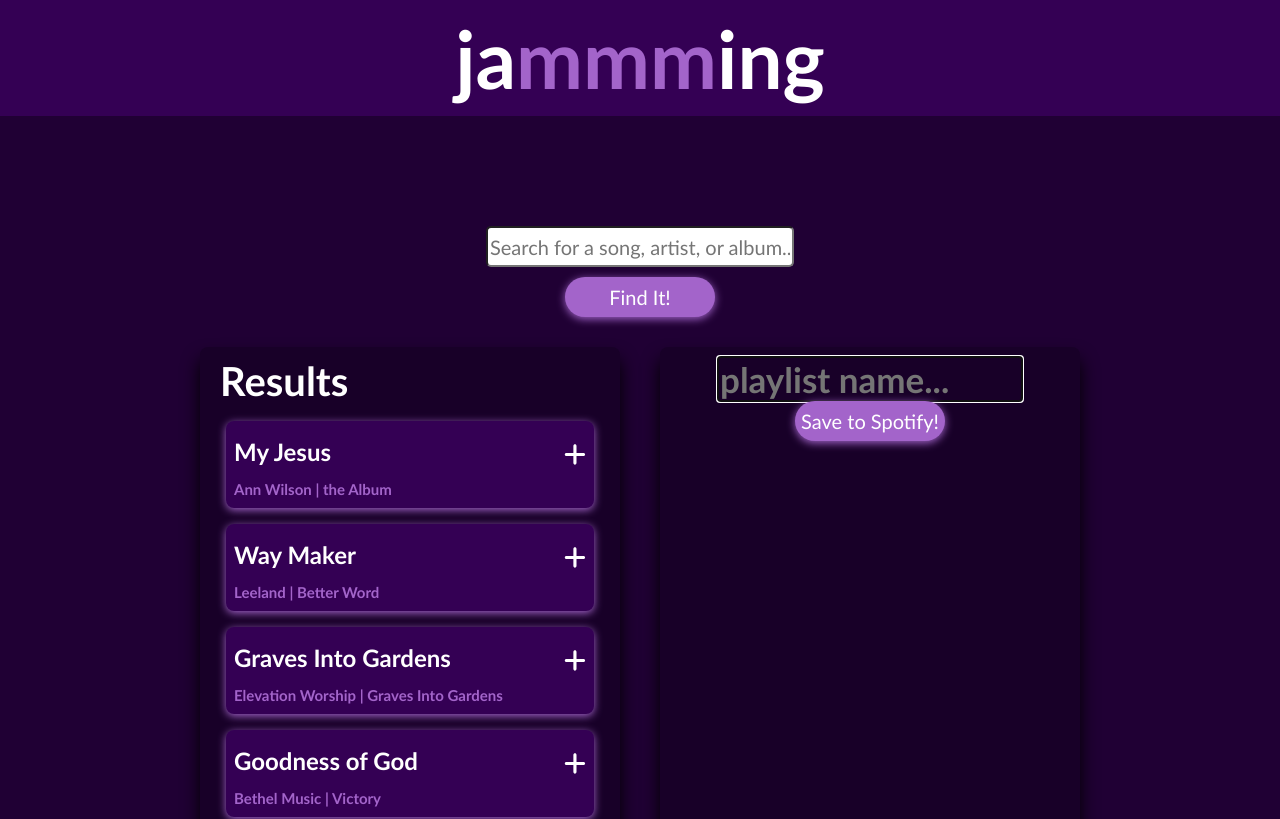
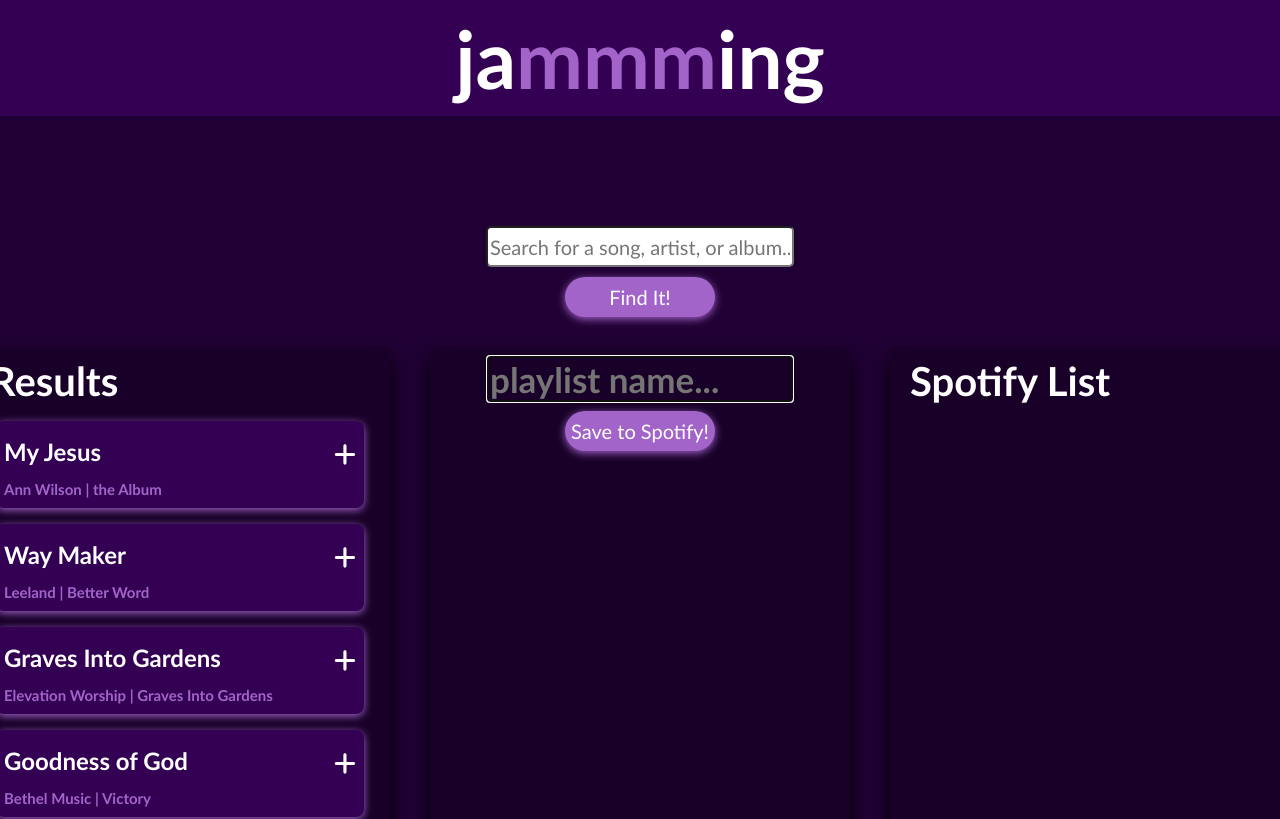
Before and after one commit to MariaRagone/jamming, a React (Create React App) app: page / in a window 1280 px wide. Shown: the top 819 px of the page. Built offline with nearby package versions, Linux system fonts and the light colour scheme.

Commit message:
WIP function for adding to spotify playlist and button

```diff
--- a/public/index.html
+++ b/public/index.html
@@ -24,7 +24,7 @@
       work correctly both with client-side routing and a non-root public URL.
       Learn how to configure a non-root public URL by running `npm run build`.
     -->
-    <title>React App</title>
+    <title>jammming!</title>
   </head>
   <body>
     <noscript>You need to enable JavaScript to run this app.</noscript>
--- a/src/Components/Home/Home.js
+++ b/src/Components/Home/Home.js
@@ -4,16 +4,10 @@ import ResultsContainer from "../ResultsContainer/ResultsContainer";
 
 const Home = ({ resultsList }) => {
   const [playList, setPlayList] = useState([]);
+  const [userSpotifyList, setUserSpotifyList] = useState([]);
 
-  const addTrackToPlayList = (trackToAdd, trackToRemove) => {
+  const addTrackToPlayList = (trackToAdd) => {
     setPlayList((playList) => {
-      if (
-        playList.some((existingTrack) => existingTrack.id === trackToAdd.id)
-      ) {
-        alert("You already added this track to the playlist.");
-        return playList;
-      }
-
       return [...playList, trackToAdd];
     });
   };
@@ -24,6 +18,12 @@ const Home = ({ resultsList }) => {
     );
   };
 
+  const addPlayListToSpotify = (trackToAdd) => {
+    setUserSpotifyList((userSpotifyList) => {
+      return [...userSpotifyList, trackToAdd];
+    });
+  };
+
   return (
     <div>
       <ResultsContainer
@@ -31,6 +31,8 @@ const Home = ({ resultsList }) => {
         playList={playList}
         addTrackToPlayList={addTrackToPlayList}
         removeTrackFromPlaylist={removeTrackFromPlaylist}
+        addPlayListToSpotify={addPlayListToSpotify}
+        userSpotifyList={userSpotifyList}
       />
     </div>
   );
--- a/src/Components/Playlist/Playlist.css
+++ b/src/Components/Playlist/Playlist.css
@@ -28,6 +28,7 @@
   font-weight: 800;
   height: auto;
   flex-shrink: 1;
+  margin-bottom: 10px;
 }
 
 .play-list h2 {
--- a/src/Components/Playlist/Playlist.js
+++ b/src/Components/Playlist/Playlist.js
@@ -2,9 +2,7 @@ import React, { useState } from "react";
 import "./PlayList.css";
 import Track from "../Track/Track";
 import Button from "../Buttons/Button";
-import { FontAwesomeIcon } from "@fortawesome/react-fontawesome";
-import { faMinus } from "@fortawesome/free-solid-svg-icons";
-import SearchResults from "../SearchResults/SearchResults";
+import SpotifyPlayList from "../SpotifyPlayList/SpotifyPlayList";
 
 const PlayList = ({
   resultsList,
@@ -12,14 +10,10 @@ const PlayList = ({
   playList,
   addTrackToPlayList,
   removeTrackFromPlaylist,
+  addPlayListToSpotify,
+  userSpotifyList,
 }) => {
   const [playListName, setPlayListName] = useState("");
-  const [saveToSpotify, setSaveToSpotify] = useState([]);
-
-  const handleButtonClick = (e) => {
-    e.preventDefault();
-    alert(`Saved!`);
-  };
 
   return (
     <div className="play-list">
@@ -45,6 +39,7 @@ const PlayList = ({
                 removeTrackFromPlaylist={removeTrackFromPlaylist}
                 addTrackToPlayList={addTrackToPlayList}
                 playList={playList}
+                userSpotifyList={userSpotifyList}
               ></Track>
             </div>
           );
@@ -52,8 +47,11 @@ const PlayList = ({
         <Button
           type="submit"
           name={"Save to Spotify!"}
-          onClick={handleButtonClick}
-        ></Button>
+          onClick={() => addPlayListToSpotify(playList)}
+        >
+          {console.log(`spotify playlist: ${userSpotifyList}`)}
+          {/* {console.log(`playlist: ${playList}`)} */}
+        </Button>
       </div>
     </div>
   );
--- a/src/Components/ResultsContainer/ResultsContainer.js
+++ b/src/Components/ResultsContainer/ResultsContainer.js
@@ -2,12 +2,15 @@ import React from "react";
 import "./ResultsContainer.css";
 import SearchResults from "../SearchResults/SearchResults";
 import PlayList from "../PlayList/PlayList";
+import SpotifyPlayList from "../SpotifyPlayList/SpotifyPlayList";
 
 const ResultsContainer = ({
   resultsList,
   playList,
   addTrackToPlayList,
   removeTrackFromPlaylist,
+  addPlayListToSpotify,
+  userSpotifyList,
 }) => {
   return (
     <div className="results-container">
@@ -22,7 +25,16 @@ const ResultsContainer = ({
         playList={playList}
         removeTrackFromPlaylist={removeTrackFromPlaylist}
         addTrackToPlayList={addTrackToPlayList}
+        addPlayListToSpotify={addPlayListToSpotify}
+        userSpotifyList={userSpotifyList}
       />
+      <SpotifyPlayList
+        resultsList={resultsList}
+        playList={playList}
+        removeTrackFromPlaylist={removeTrackFromPlaylist}
+        addPlayListToSpotify={addPlayListToSpotify}
+        userSpotifyList={userSpotifyList}
+      ></SpotifyPlayList>
     </div>
   );
 };
--- a/src/Components/SearchBar/SearchBar.js
+++ b/src/Components/SearchBar/SearchBar.js
@@ -8,7 +8,7 @@ const SearchBar = () => {
   const handleButtonClick = (e) => {
     e.preventDefault();
     alert(`Search Term: ${searchTerm}`);
-    console.log(searchTerm);
+    // console.log(searchTerm);
   };
 
   return (
--- /dev/null
+++ b/src/Components/SpotifyPlayList/SpotifyPlayList.js
@@ -0,0 +1,37 @@
+import React, { useState } from "react";
+import Track from "../Track/Track";
+
+const SpotifyPlayList = ({
+  resultsList,
+  track,
+  playList,
+  addTrackToPlayList,
+  removeTrackFromPlaylist,
+  addPlayListToSpotify,
+  userSpotifyList = [],
+}) => {
+  return (
+    <div className="play-list">
+      <h2>Spotify List</h2>{" "}
+      <div>
+        {userSpotifyList.some((track) => {
+          return (
+            <div key={track.uri}>
+              <Track
+                track={track}
+                resultsList={resultsList}
+                removeTrackFromPlaylist={removeTrackFromPlaylist}
+                addTrackToPlayList={addTrackToPlayList}
+                playList={playList}
+                userSpotifyList={userSpotifyList}
+                addPlayListToSpotify={addPlayListToSpotify}
+              ></Track>
+            </div>
+          );
+        })}
+      </div>
+    </div>
+  );
+};
+
+export default SpotifyPlayList;
--- a/src/Components/Track/Track.js
+++ b/src/Components/Track/Track.js
@@ -5,9 +5,11 @@ import "./Track.css";
 
 const Track = ({
   playList = [],
+  userSpotifyList = [],
   track,
   addTrackToPlayList,
   removeTrackFromPlaylist,
+  addPlayListToSpotify,
 }) => {
   const isInPlayList = playList.some(
     (existingTrack) => existingTrack.id === track.id
```
